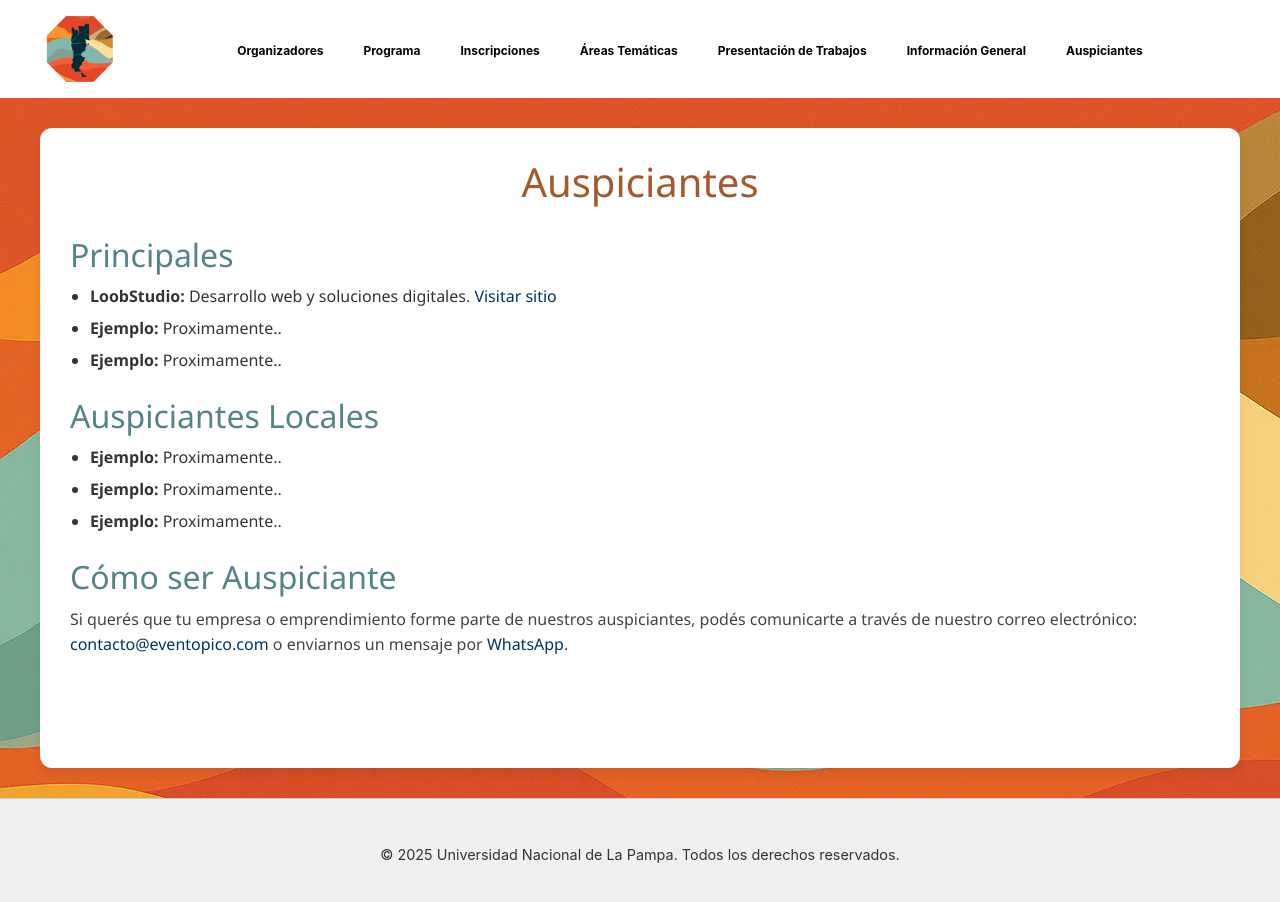
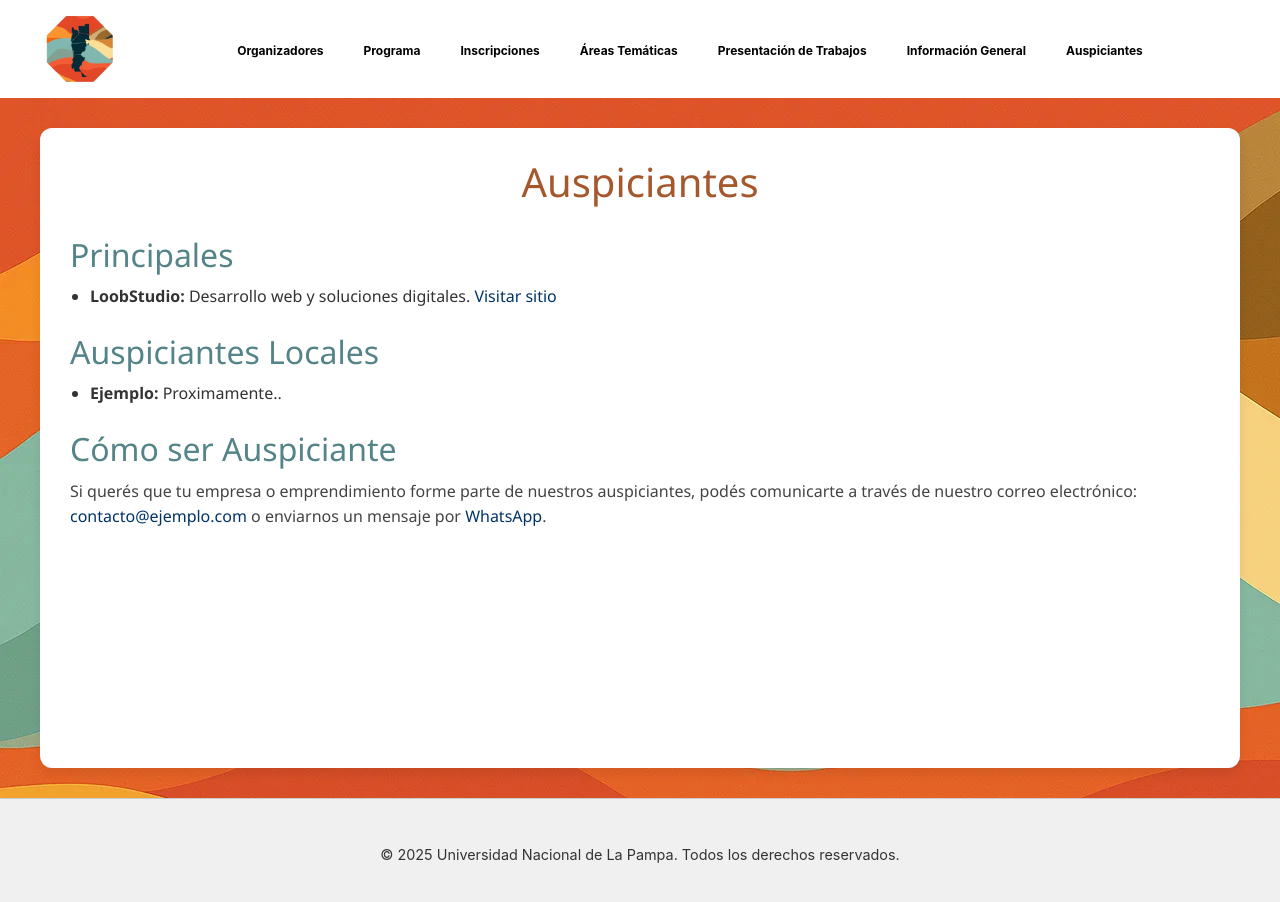
Before and after one commit to Valentindrap/WEBCPA, a React (Create React App) app: page /Auspiciantes in a window 1280 px wide. Shown: the top 902 px of the page. Built offline with nearby package versions, Linux system fonts and the light colour scheme.

Commit message:
some more fix

```diff
--- a/src/componentes/Auspiciantes.js
+++ b/src/componentes/Auspiciantes.js
@@ -10,8 +10,6 @@ function Auspiciantes() {
         <h2>Principales</h2>
         <ul>
           <li><strong>LoobStudio:</strong> Desarrollo web y soluciones digitales. <a href="https://loobstudio.netlify.app/" target="_blank" rel="noreferrer">Visitar sitio</a></li>
-          <li><strong>Ejemplo:</strong> Proximamente..</li>
-          <li><strong>Ejemplo:</strong> Proximamente..</li>
         </ul>
       </section>
 
@@ -19,8 +17,7 @@ function Auspiciantes() {
         <h2>Auspiciantes Locales</h2>
         <ul>
           <li><strong>Ejemplo:</strong> Proximamente..</li>
-          <li><strong>Ejemplo:</strong> Proximamente..</li>
-          <li><strong>Ejemplo:</strong> Proximamente..</li>
+
         </ul>
       </section>
 
@@ -28,7 +25,7 @@ function Auspiciantes() {
         <h2>Cómo ser Auspiciante</h2>
         <p>
           Si querés que tu empresa o emprendimiento forme parte de nuestros auspiciantes, podés comunicarte a través de nuestro correo electrónico:
-          <a href="mailto:contacto@eventopico.com"> contacto@eventopico.com</a> o enviarnos un mensaje por <a href="https://wa.me/5492302456789" target="_blank" rel="noreferrer">WhatsApp</a>.
+          <a href="mailto:contacto@eventopico.com"> contacto@ejemplo.com</a> o enviarnos un mensaje por <a href="#" target="_blank" rel="noreferrer">WhatsApp</a>.
         </p>
       </section>
     </div>
```
